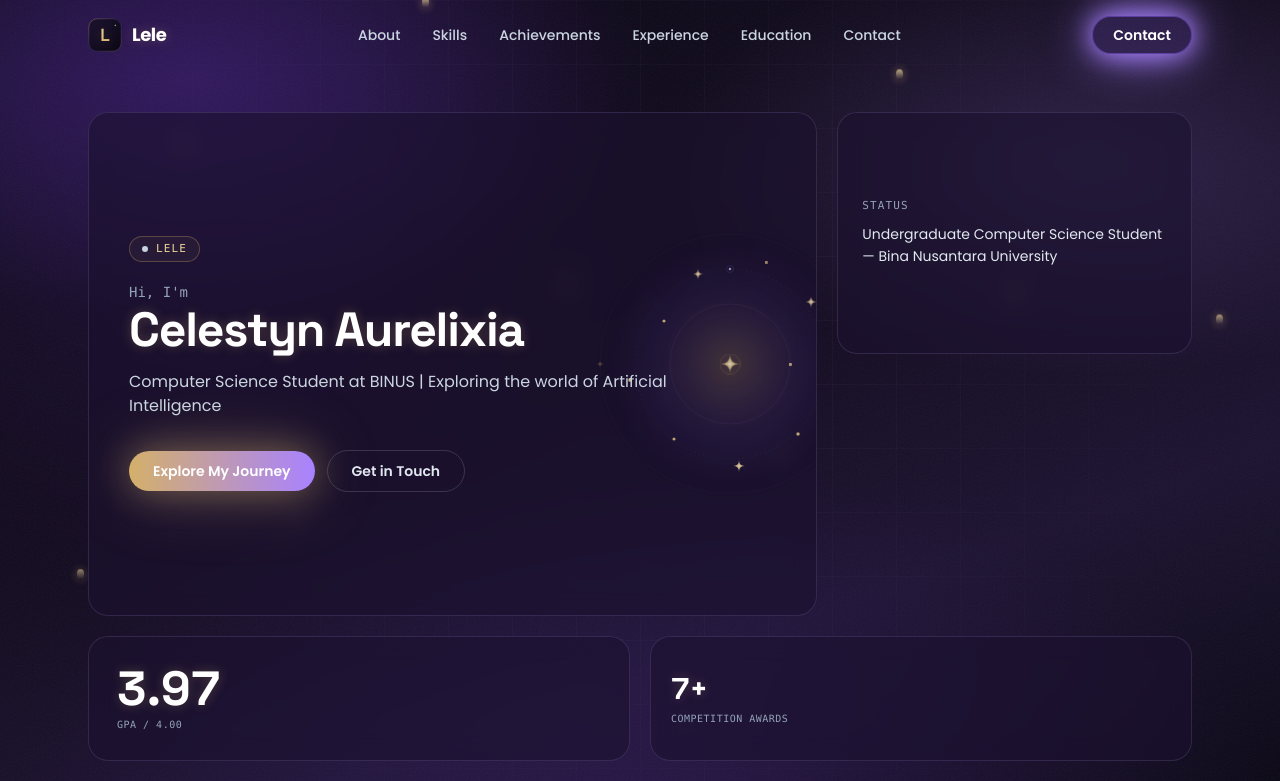
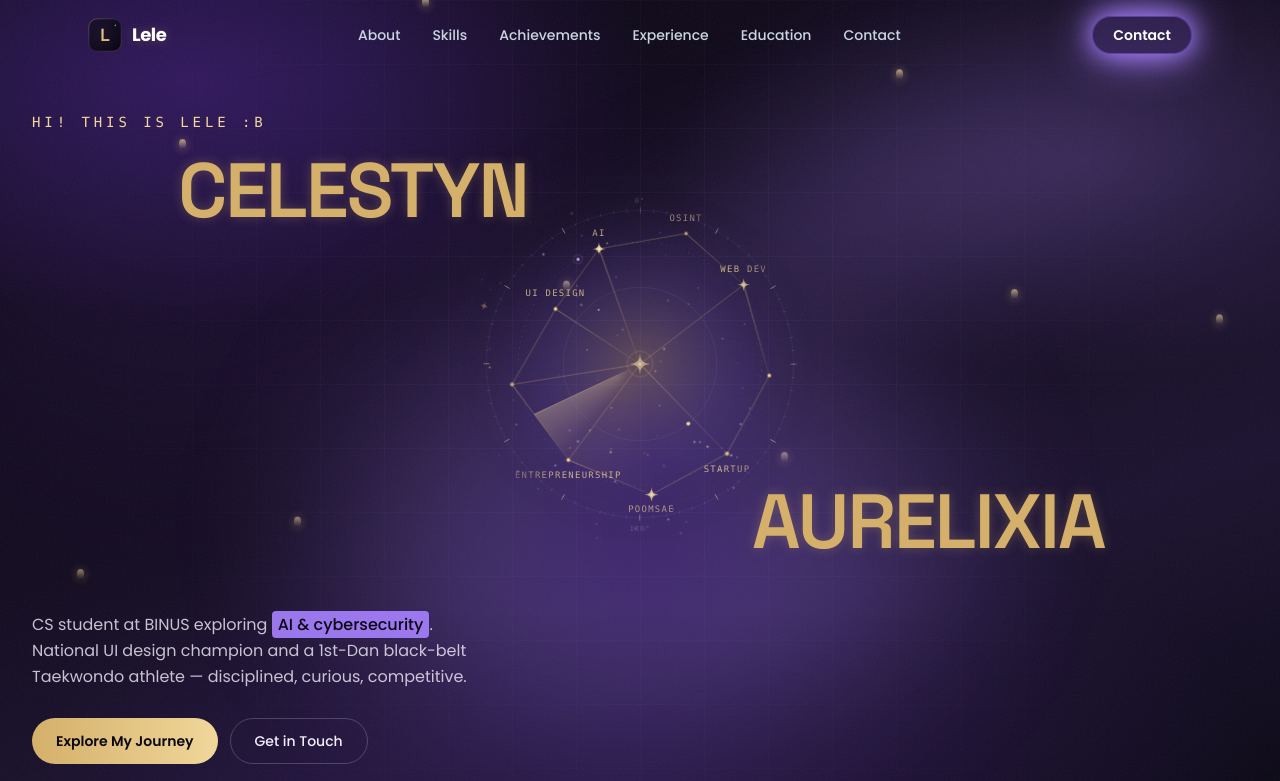
Before and after one commit to arlxaa/web-lelew, a Next.js app: page / in a window 1280 px wide. Shown: the top 781 px of the page. Built offline with nearby package versions, Linux system fonts and the light colour scheme.

Commit message:
redesign

```diff
--- a/src/components/Hero.tsx
+++ b/src/components/Hero.tsx
@@ -1,52 +1,88 @@
 import { profile } from "@/lib/content";
 import HeroConstellation from "./HeroConstellation";
+import Reveal from "./Reveal";
 
+/**
+ * Hero landing: CELESTYN (kiri-atas) — [konstelasi] — AURELIXIA (kanan-bawah),
+ * deskripsi + tombol di bawah. Strip statistik muncul pelan saat di-scroll.
+ * Semua visual CSS/SVG murni. Tanpa <img>, tanpa library, tanpa glassmorphism.
+ */
+
+// ✏️ Edit angka/label statistik di sini
 const stats = [
-  { value: "3.97", label: "GPA / 4.00", span: "md:col-span-3", big: true },
-  { value: "7+", label: "Competition Awards", span: "md:col-span-3", big: false },
-  { value: "8", label: "Yrs Taekwondo", span: "md:col-span-2", big: false },
-  { value: "6", label: "Organizations", span: "md:col-span-4", big: false },
+  { value: profile.gpa, label: "GPA / IPK" },
+  { value: "8", label: "Years Taekwondo" },
+  { value: "7+", label: "Awards" },
+  { value: "6", label: "Organizations" },
 ];
+
+// ✏️ Headline dipisah dua kata (mengapit visual). Ubah di sini kalau perlu.
+const headline = { left: "CELESTYN", right: "AURELIXIA" };
 
 export default function Hero() {
   return (
-    <section
-      id="top"
-      className="relative mx-auto flex max-w-6xl items-center px-6 pt-28 pb-20"
+    <section id="top" className="relative isolate overflow-hidden text-[#f3eefc]">
+      {/* ───────── Aurora ungu (CSS murni, di belakang semua konten) ───────── */}
+      <div
+        aria-hidden="true"
+        className="pointer-events-none absolute inset-0 -z-10 overflow-hidden [mask-image:linear-gradient(to_bottom,black_60%,transparent)]"
       >
-      <div className="grid w-full gap-5 md:grid-cols-6 md:auto-rows-[minmax(0,1fr)]">
-        {/* Intro — wide panel */}
-        <div className="bento relative flex flex-col justify-center overflow-hidden p-8 md:col-span-4 md:row-span-2 md:p-10">
-          {/* Decorative constellation, behind the text */}
-          <div className="pointer-events-none absolute -right-16 top-1/2 hidden -translate-y-1/2 opacity-80 md:block">
-            <HeroConstellation className="w-[min(42vw,460px)]" />
+        <div className="hero-aurora-a absolute left-1/2 top-[22%] h-[38rem] w-[52rem] max-w-[140vw] -translate-x-1/2 rounded-full bg-[radial-gradient(ellipse_at_center,#7c3aed_0%,#a882ff_28%,transparent_68%)] opacity-30 blur-3xl" />
+        <div className="hero-aurora-b absolute -right-24 top-[12%] h-40 w-[60rem] max-w-[160vw] -rotate-[18deg] bg-gradient-to-r from-transparent via-[#a882ff] to-transparent opacity-20 blur-3xl" />
+        {/* ✏️ opacity-30 / opacity-20 = kekuatan aurora. Naikkan kalau mau lebih terasa */}
       </div>
 
-          <div className="relative z-10 flex flex-col">
-          <p className="mono mb-5 inline-flex w-fit items-center gap-2 rounded-full border border-glow/30 bg-glow/5 px-3 py-1 text-[11px] uppercase tracking-widest text-glow-soft">
-            <span className="h-1.5 w-1.5 rounded-full bg-glow-pink" />
-            lele
+      {/* ───────── Landing: setinggi layar ───────── */}
+      <div className="mx-auto flex min-h-screen w-full max-w-7xl flex-col justify-center px-5 pt-28 pb-10 sm:px-8">
+        {/* Eyebrow */}
+        <p className="mono mb-4 text-xs uppercase tracking-[0.28em] text-glow-soft sm:text-sm">
+          Hi! this is {profile.nickname} :b
         </p>
 
-          <p className="mono text-sm text-slate-400">Hi, I&apos;m</p>
-          <h1 className="mt-1 font-display text-3xl font-bold leading-tight tracking-tight text-white text-glow sm:text-4xl md:text-5xl">
-            {profile.name}
-          </h1>
+        {/* Headline diagonal mengapit visual */}
+        <h1 className="sr-only">{profile.name}</h1>
+        <div
+          aria-hidden="true"
+          className="relative mt-6 grid items-center gap-0 lg:grid-cols-[1fr_minmax(0,24rem)_1fr]"
+        >
+          {/* CELESTYN — kiri atas */}
+          <span className="relative z-10 block self-start whitespace-nowrap font-display font-semibold leading-[0.9] tracking-tight text-[clamp(2.75rem,14vw,5rem)] text-glow lg:-mt-4 lg:justify-self-end lg:-mr-20 lg:text-[clamp(3.5rem,6vw,6.5rem)]">
+            {headline.left}
+          </span>
 
-          <p className="mt-4 max-w-xl text-sm leading-relaxed text-slate-300 sm:text-base">
-            {profile.tagline}
+          {/* ✏️ ukuran visual: ubah w-[...] */}
+          <div className="relative z-0 mx-auto -my-6 flex w-[min(82vw,24rem)] justify-center lg:my-0 lg:w-full">
+            <HeroConstellation className="w-full" />
+          </div>
+
+          {/* AURELIXIA — kanan bawah */}
+          <span className="relative z-10 block self-end whitespace-nowrap text-right font-display font-semibold leading-[0.9] tracking-tight text-[clamp(2.75rem,14vw,5rem)] text-glow lg:mt-16 lg:justify-self-start lg:-ml-20 lg:text-left lg:text-[clamp(3.5rem,6vw,6.5rem)]">
+            {headline.right}
+          </span>
+        </div>
+
+        {/* Deskripsi + tombol */}
+        <div className="mt-10 max-w-md lg:mt-14">
+          <p className="text-base leading-relaxed text-[#f3eefc]/80">
+            CS student at BINUS exploring{" "}
+            {/* Highlight stabilo: HANYA satu frasa ini */}
+            <mark className="rounded bg-glow-violet/90 px-1.5 py-0.5 font-medium text-[#0b0714]">
+              AI &amp; cybersecurity
+            </mark>
+            . National UI design champion and a 1st-Dan black-belt Taekwondo
+            athlete — disciplined, curious, competitive.
           </p>
 
-          <div className="mt-8 flex flex-wrap items-center gap-3">
+          <div className="mt-7 flex flex-wrap gap-3">
             <a
               href="#about"
-              className="rounded-full bg-gradient-to-r from-glow to-glow-violet px-6 py-2.5 text-sm font-semibold text-white shadow-glow-lg transition-transform hover:scale-105"
+              className="inline-flex items-center rounded-full bg-gradient-to-r from-glow to-glow-soft px-6 py-3 text-sm font-semibold text-[#0b0714] transition-[filter,transform] hover:brightness-110 focus-visible:outline focus-visible:outline-2 focus-visible:outline-offset-4 focus-visible:outline-glow-soft motion-safe:hover:-translate-y-0.5"
             >
               Explore My Journey
             </a>
             <a
               href="#contact"
-              className="rounded-full border border-white/15 px-6 py-2.5 text-sm font-semibold text-slate-200 transition-colors hover:border-glow/50 hover:text-white"
+              className="inline-flex items-center rounded-full border border-white/20 px-6 py-3 text-sm font-medium text-[#f3eefc] transition-colors hover:border-glow/60 hover:text-glow-soft focus-visible:outline focus-visible:outline-2 focus-visible:outline-offset-4 focus-visible:outline-glow-soft"
             >
               Get in Touch
             </a>
@@ -54,37 +90,42 @@ export default function Hero() {
         </div>
       </div>
 
-        {/* Status card */}
-        <div className="bento flex flex-col justify-center p-6 md:col-span-2">
-          <p className="mono text-[11px] uppercase tracking-widest text-slate-400">
-            status
-          </p>
-          <p className="mt-2 text-sm leading-relaxed text-slate-200">
-            {profile.status}
-          </p>
+      {/* ───────── Strip statistik — muncul pelan saat di-scroll ───────── */}
+      <div className="mx-auto w-full max-w-7xl px-5 pb-20 sm:px-8">
+        <dl className="grid grid-cols-2 border-t border-white/10 lg:grid-cols-4">
+          {stats.map((s, i) => (
+            <Reveal
+              key={s.label}
+              delay={i * 120}
+              className="border-b border-r border-white/10 px-5 py-7 first:pl-0 [&:nth-child(2n)]:border-r-0 [&:nth-child(n+3)]:border-b-0 lg:border-b-0 lg:[&:nth-child(2n)]:border-r lg:last:border-r-0"
+            >
+              <dd className="font-display text-4xl font-semibold tabular-nums text-glow sm:text-5xl">
+                {s.value}
+              </dd>
+              <dt className="mono mt-2 text-[0.7rem] uppercase tracking-[0.2em] text-[#f3eefc]/60">
+                {s.label}
+              </dt>
+            </Reveal>
+          ))}
+        </dl>
       </div>
 
-        {/* Stat cards row — asymmetric rhythm */}
-        <div className="grid gap-5 md:col-span-6 md:grid-cols-6">
-          {stats.map((s) => (
-            <div
-              key={s.label}
-              className={`bento flex flex-col justify-center ${s.big ? "p-7" : "p-5"} ${s.span}`}
-            >
-              <p
-                className={`font-display font-bold tabular-nums text-white text-glow ${
-                  s.big ? "text-4xl sm:text-5xl text-glow-soft" : "text-2xl sm:text-3xl"
-                }`}
-              >
-                {s.value}
-              </p>
-              <p className="mono mt-1 text-[10px] uppercase tracking-wider text-slate-400">
-                {s.label}
-              </p>
-            </div>
-          ))}
-        </div>
-      </div>
+      {/* Animasi aurora: sangat pelan, mati kalau reduced-motion */}
+      <style>{`
+        .hero-aurora-a { animation: hero-drift-a 40s ease-in-out infinite alternate; }
+        .hero-aurora-b { animation: hero-drift-b 55s ease-in-out infinite alternate; }
+        @keyframes hero-drift-a {
+          from { transform: translateX(-50%) translateY(0) scale(1); }
+          to   { transform: translateX(-47%) translateY(2%) scale(1.06); }
+        }
+        @keyframes hero-drift-b {
+          from { transform: rotate(-18deg) translateX(0); }
+          to   { transform: rotate(-16deg) translateX(-4%); }
+        }
+        @media (prefers-reduced-motion: reduce) {
+          .hero-aurora-a, .hero-aurora-b { animation: none; }
+        }
+      `}</style>
     </section>
   );
 }
--- a/src/components/HeroConstellation.tsx
+++ b/src/components/HeroConstellation.tsx
@@ -3,43 +3,95 @@
 import { useId } from "react";
 
 /**
- * Hero visual dekoratif: konstelasi emas + orbit, murni SVG/CSS.
- * Nuansa: node jaringan (AI) yang terhubung seperti rasi bintang,
- * dengan cincin orbit tipis (kesan radar / cyber).
+ * Hero visual v2: "rasi bintang Lele"
+ *  - bintang berlabel skill (AI, OSINT, FORENSICS, ...)
+ *  - radar sweep emas tipis di dalam cincin tengah
+ *  - debu bintang (titik kecil) mengisi ruang kosong
  *
- * Animasi:
- *  - garis konstelasi "tergambar" sekali saat load,
- *  - orbit berputar sangat pelan, bintang berkedip lembut,
- *  - semua dimatikan kalau prefers-reduced-motion aktif.
+ * Murni SVG + CSS. Tanpa gambar, tanpa library.
+ * Semua animasi mati kalau prefers-reduced-motion aktif.
+ * Props sama seperti versi sebelumnya: <HeroConstellation className="..." />
  */
 
 const GOLD = "#D4B06A";
 const SOFT_GOLD = "#F0D79A";
 const LAVENDER = "#b9a8e6";
 
-// Titik-titik konstelasi (koordinat dalam viewBox 600x600)
-const stars: { x: number; y: number; r: number; spark?: boolean; d: number }[] = [
+// ✏️ Bintang: x,y dalam viewBox 600x600. `label` = teks skill, `pos` = di atas/bawah bintang.
+// Bintang yang tidak berlabel sengaja dilewati (sisi kiri/kanan tertimpa nama CELESTYN/AURELIXIA).
+const stars: {
+  x: number;
+  y: number;
+  r: number;
+  spark?: boolean;
+  d: number;
+  label?: string;
+  pos?: "top" | "bottom";
+}[] = [
   { x: 300, y: 300, r: 7, spark: true, d: 0 }, // inti
-  { x: 168, y: 214, r: 3.2, d: 1.2 },
-  { x: 236, y: 120, r: 4, spark: true, d: 2.4 },
-  { x: 372, y: 96, r: 3, d: 0.6 },
-  { x: 462, y: 176, r: 4.2, spark: true, d: 3.1 },
+  { x: 168, y: 214, r: 3.2, d: 1.2, label: "UI DESIGN", pos: "top" },
+  { x: 236, y: 120, r: 4, spark: true, d: 2.4, label: "AI", pos: "top" },
+  { x: 372, y: 96, r: 3, d: 0.6, label: "OSINT", pos: "top" },
+  { x: 462, y: 176, r: 4.2, spark: true, d: 3.1, label: "WEB DEV", pos: "top" },
   { x: 502, y: 318, r: 3, d: 1.8 },
-  { x: 436, y: 440, r: 3.6, d: 2.9 },
-  { x: 318, y: 504, r: 4.4, spark: true, d: 0.9 },
-  { x: 188, y: 450, r: 3.2, d: 2.1 },
+  { x: 436, y: 440, r: 3.6, d: 2.9, label: "STARTUP", pos: "bottom" },
+  { x: 318, y: 504, r: 4.4, spark: true, d: 0.9, label: "POOMSAE", pos: "bottom" },
+  { x: 188, y: 450, r: 3.2, d: 2.1, label: "ENTREPRENEURSHIP", pos: "bottom" },
   { x: 100, y: 332, r: 3.8, d: 3.6 },
 ];
 
-// Pasangan indeks bintang yang dihubungkan garis
 const links: [number, number][] = [
   [0, 1], [0, 2], [0, 4], [0, 6], [0, 8],
   [1, 2], [2, 3], [3, 4], [4, 5], [5, 6],
   [6, 7], [7, 8], [8, 9], [9, 1], [0, 9],
 ];
 
+// Debu bintang: pseudo-random dengan seed tetap (hasil sama di server & browser)
+function mulberry32(seed: number) {
+  return () => {
+    seed |= 0;
+    seed = (seed + 0x6d2b79f5) | 0;
+    let t = Math.imul(seed ^ (seed >>> 15), 1 | seed);
+    t = (t + Math.imul(t ^ (t >>> 7), 61 | t)) ^ t;
+    return ((t ^ (t >>> 14)) >>> 0) / 4294967296;
+  };
+}
+
+const DUST_COUNT = 80; // ✏️ jumlah debu bintang
+const dust = (() => {
+  const rnd = mulberry32(2025);
+  const out: { x: number; y: number; r: number; o: number; gold: boolean; tw: boolean; dur: number; del: number }[] = [];
+  while (out.length < DUST_COUNT) {
+    const x = rnd() * 600;
+    const y = rnd() * 600;
+    if (Math.hypot(x - 300, y - 300) > 285) continue; // tetap di dalam lingkaran
+    out.push({
+      x: Math.round(x * 10) / 10,
+      y: Math.round(y * 10) / 10,
+      r: Math.round((0.7 + rnd() * 1.2) * 10) / 10,
+      o: Math.round((0.3 + rnd() * 0.55) * 100) / 100,
+      gold: rnd() > 0.45,
+      tw: rnd() > 0.55,
+      dur: Math.round((3 + rnd() * 5) * 10) / 10,
+      del: Math.round(rnd() * 50) / 10,
+    });
+  }
+  return out;
+})();
+
+// Area radar = bentuk rasi bintang (bintang 1..9 berurutan), dalam persen dari kotak 600x600
+const RADAR_POLY = `polygon(${stars
+  .slice(1)
+  .map((s) => `${((s.x / 600) * 100).toFixed(2)}% ${((s.y / 600) * 100).toFixed(2)}%`)
+  .join(", ")})`;
+
+// Cincin berskala (tick marks ala kompas/astrolabe)
+const SCALE_R = 240; // ✏️ radius cincin skala
+const SCALE_C = 2 * Math.PI * SCALE_R;
+const MINOR = `0.9 ${(SCALE_C / 72 - 0.9).toFixed(3)}`; // tick kecil tiap 5°
+const MAJOR = `1.4 ${(SCALE_C / 12 - 1.4).toFixed(3)}`; // tick besar tiap 30°
+
 function spark(x: number, y: number, s: number) {
-  // bintang 4 sudut (kurva cekung)
   return `M${x} ${y - s}Q${x} ${y} ${x + s} ${y}Q${x} ${y} ${x} ${y + s}Q${x} ${y} ${x - s} ${y}Q${x} ${y} ${x} ${y - s}Z`;
 }
 
@@ -51,6 +103,11 @@ export default function HeroConstellation({ className = "" }: { className?: stri
 
   return (
     <div className={`hc-wrap ${className}`} aria-hidden="true">
+      {/* Radar sweep (div + conic-gradient), di belakang bintang */}
+      <div className="hc-radar-clip" style={{ clipPath: RADAR_POLY, WebkitClipPath: RADAR_POLY }}>
+        <div className="hc-radar" />
+      </div>
+
       <svg viewBox="0 0 600 600" className="hc-svg" role="presentation" focusable="false">
         <defs>
           <radialGradient id={glow} cx="50%" cy="50%" r="50%">
@@ -62,7 +119,6 @@ export default function HeroConstellation({ className = "" }: { className?: stri
             <stop offset="0%" stopColor={SOFT_GOLD} stopOpacity="0.75" />
             <stop offset="100%" stopColor={GOLD} stopOpacity="0.25" />
           </linearGradient>
-          {/* memudarkan tepi supaya menyatu dengan latar */}
           <radialGradient id={fade} cx="50%" cy="50%" r="50%">
             <stop offset="70%" stopColor="#fff" stopOpacity="1" />
             <stop offset="100%" stopColor="#fff" stopOpacity="0" />
@@ -73,13 +129,35 @@ export default function HeroConstellation({ className = "" }: { className?: stri
         </defs>
 
         <g mask={`url(#${fade}-m)`}>
-          {/* aura */}
           <circle cx="300" cy="300" r="290" fill={`url(#${glow})`} />
 
-          {/* cincin orbit statis */}
+          {/* debu bintang */}
+          <g>
+            {dust.map((p, i) => (
+              <circle
+                key={i}
+                cx={p.x}
+                cy={p.y}
+                r={p.r}
+                fill={p.gold ? SOFT_GOLD : LAVENDER}
+                opacity={p.o}
+                className={p.tw ? "hc-dust-tw" : undefined}
+                style={p.tw ? { animationDuration: `${p.dur}s`, animationDelay: `${p.del}s` } : undefined}
+              />
+            ))}
+          </g>
+
+          {/* cincin orbit */}
           <circle cx="300" cy="300" r="120" className="hc-ring" />
           <circle cx="300" cy="300" r="190" className="hc-ring hc-ring-dash" />
-          <circle cx="300" cy="300" r="260" className="hc-ring" />
+          {/* cincin berskala: garis tipis + tick kecil (5°) + tick besar emas (30°) */}
+          <g transform="rotate(-90 300 300)" fill="none">
+            <circle cx="300" cy="300" r={SCALE_R} stroke={LAVENDER} strokeOpacity="0.22" strokeWidth="0.8" />
+            <circle cx="300" cy="300" r={SCALE_R} stroke={LAVENDER} strokeOpacity="0.34" strokeWidth="5" strokeDasharray={MINOR} strokeDashoffset="0.45" />
+            <circle cx="300" cy="300" r={SCALE_R} stroke={SOFT_GOLD} strokeOpacity="0.6" strokeWidth="10" strokeDasharray={MAJOR} strokeDashoffset="0.7" />
+          </g>
+          <text x="300" y="48" textAnchor="middle" className="hc-deg">0°</text>
+          <text x="300" y="561" textAnchor="middle" className="hc-deg">180°</text>
 
           {/* orbit berputar + satelit */}
           <g className="hc-spin hc-spin-a">
@@ -107,11 +185,7 @@ export default function HeroConstellation({ className = "" }: { className?: stri
                   x2={q.x}
                   y2={q.y}
                   className="hc-link"
-                  style={{
-                    strokeDasharray: len,
-                    strokeDashoffset: len,
-                    animationDelay: `${0.15 * i}s`,
-                  }}
+                  style={{ strokeDasharray: len, strokeDashoffset: len, animationDelay: `${0.15 * i}s` }}
                 />
               );
             })}
@@ -129,16 +203,48 @@ export default function HeroConstellation({ className = "" }: { className?: stri
             </g>
           ))}
 
-          {/* inti: cincin kecil */}
+          {/* label skill: muncul sekali setelah garis selesai tergambar */}
+          {stars.map(
+            (s, i) =>
+              s.label && (
+                <text
+                  key={`l-${i}`}
+                  x={s.x}
+                  y={s.pos === "top" ? s.y - 20 : s.y + 28}
+                  textAnchor="middle"
+                  className="hc-label"
+                  style={{ animationDelay: `${2.2 + i * 0.12}s` }}
+                >
+                  {s.label}
+                </text>
+              )
+          )}
+
           <circle cx="300" cy="300" r="20" fill="none" stroke={GOLD} strokeOpacity="0.5" strokeWidth="0.8" />
         </g>
       </svg>
 
       <style>{`
-        .hc-wrap { width: 100%; max-width: 560px; aspect-ratio: 1 / 1; }
-        .hc-svg { width: 100%; height: 100%; display: block; overflow: visible; }
+        .hc-wrap { position: relative; width: 100%; max-width: 560px; aspect-ratio: 1 / 1; }
+        .hc-svg { position: relative; width: 100%; height: 100%; display: block; overflow: visible; }
         .hc-ring { fill: none; stroke: ${LAVENDER}; stroke-opacity: .18; stroke-width: .8; }
         .hc-ring-dash { stroke-dasharray: 2 7; stroke-opacity: .3; }
+
+        /* radar: pembungkus .hc-radar-clip diam lalu di-clip sebesar rasi bintang;
+           isi .hc-radar yang berputar. Hasilnya penuh di dalam rasi, tidak meluber. */
+        .hc-radar-clip { position: absolute; inset: 0; pointer-events: none; }
+        .hc-radar {
+          position: absolute; inset: 0;
+          background: conic-gradient(from 0deg,
+            rgba(212,176,106,0) 0deg,
+            rgba(212,176,106,0) 285deg,
+            rgba(212,176,106,.10) 335deg,
+            rgba(240,215,154,.34) 359deg,
+            rgba(240,215,154,.55) 360deg);
+          -webkit-mask-image: radial-gradient(circle closest-side, transparent 4%, #000 14%);
+                  mask-image: radial-gradient(circle closest-side, transparent 4%, #000 14%);
+          animation: hc-rot 10s linear infinite;  /* ✏️ kecepatan sapuan */
+        }
 
         .hc-spin { transform-box: view-box; transform-origin: 300px 300px; }
         .hc-spin-a { animation: hc-rot 48s linear infinite; }
@@ -147,17 +253,33 @@ export default function HeroConstellation({ className = "" }: { className?: stri
 
         .hc-link { animation: hc-draw 1.6s cubic-bezier(.22,.7,.2,1) forwards; }
         .hc-star { transform-box: fill-box; transform-origin: center; animation: hc-twinkle 5s ease-in-out infinite; }
+        .hc-dust-tw { animation: hc-dust 4s ease-in-out infinite; }
+
+        .hc-deg {
+          font-family: ui-monospace, SFMono-Regular, Menlo, Consolas, monospace;
+          font-size: 11px; letter-spacing: 1.5px; fill: ${LAVENDER}; opacity: .6;
+        }
+
+        .hc-label {
+          font-family: ui-monospace, SFMono-Regular, Menlo, Consolas, monospace;
+          font-size: 14px; letter-spacing: 2px;
+          fill: ${SOFT_GOLD}; opacity: 0;
+          animation: hc-fadein 1.2s ease forwards;
+        }
 
         @keyframes hc-rot { to { transform: rotate(360deg); } }
         @keyframes hc-draw { to { stroke-dashoffset: 0; } }
+        @keyframes hc-fadein { to { opacity: .78; } }
         @keyframes hc-twinkle {
           0%, 100% { opacity: 1; transform: scale(1); }
           50% { opacity: .55; transform: scale(.88); }
         }
+        @keyframes hc-dust { 0%, 100% { opacity: 1; } 50% { opacity: .25; } }
 
         @media (prefers-reduced-motion: reduce) {
-          .hc-spin, .hc-star { animation: none; }
+          .hc-spin, .hc-star, .hc-radar, .hc-dust-tw { animation: none; }
           .hc-link { animation: none; stroke-dashoffset: 0 !important; }
+          .hc-label { animation: none; opacity: .78; }
         }
       `}</style>
     </div>
```
Also changed, not shown: 1 other file (tests, documents, lock files or other folders). Lines whose indentation alone changed are shown as unchanged.
